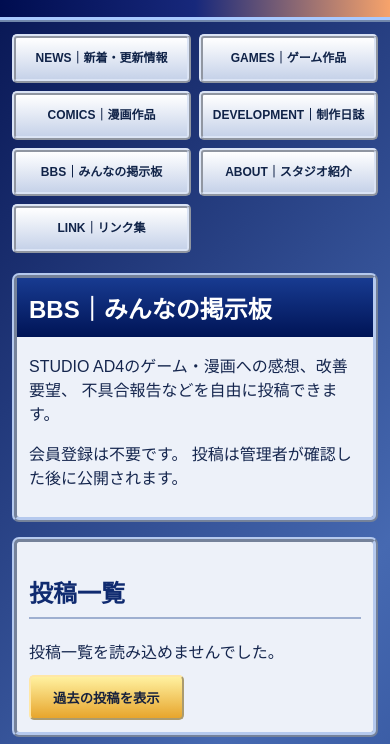
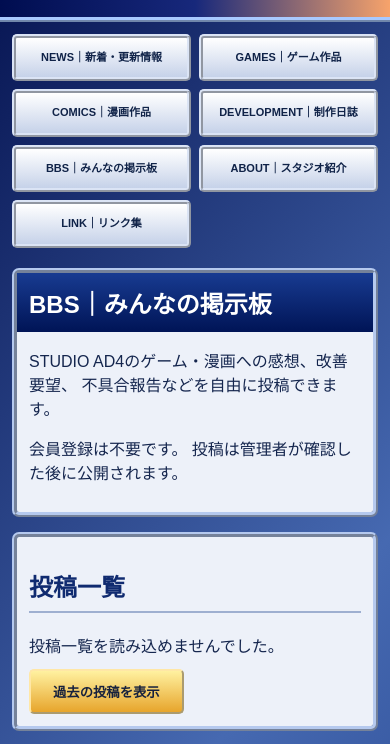
Before and after one commit to ada1680-oss/studio-ad4, a plain HTML site: page bbs.html in a window 390 px wide. Shown: the part 71-815 px from the top of the page. Drawn offline with Linux system fonts and the light colour scheme; no server answers.

Commit message:
Update bbs.html

```diff
--- a/bbs.html
+++ b/bbs.html
@@ -177,7 +177,11 @@ footer{
  .panel{padding:12px}
  h1{margin:-12px -12px 15px}
 }
-.site-nav {   display: flex;   flex-direction: column;   gap: 6px;   width: 205px;   padding: 0; }  .site-nav a {   display: block;   background: linear-gradient(#ffffff, #c6d2e9);   border: 4px ridge #dbe4f5;   border-radius: 5px;   color: #102348;   font-size: 15px;   font-weight: bold;   text-decoration: none;   padding: 12px 8px;   text-align: center;   line-height: 1.4; }  .site-nav a:hover {   background: linear-gradient(#e9a52b, #a52600);   color: white; }  @media (min-width: 751px) {   .site-nav {     position: absolute;     top: 156px;     left: 18px;   }    main {     margin-left: 240px;     margin-right: 18px;     width: auto; max-width: none;  } }  @media (max-width: 750px) {   .site-nav {     position: static;     display: grid;     grid-template-columns: repeat(2, minmax(0, 1fr));     gap: 8px;     width: auto;     margin: 12px;   }    .site-nav a {     font-size: 12px;     padding: 12px 4px;   } } </style>
+.site-nav {   display: flex;   flex-direction: column;   gap: 6px;   width: 205px;   padding: 0; }  .site-nav a {   display: block;   background: linear-gradient(#ffffff, #c6d2e9);   border: 4px ridge #dbe4f5;   border-radius: 5px;   color: #102348;   font-size: 15px;   font-weight: bold;   text-decoration: none;   padding: 12px 8px;   text-align: center;   line-height: 1.4; }  .site-nav a:hover {   background: linear-gradient(#e9a52b, #a52600);   color: white; }  @media (min-width: 751px) {   .site-nav {     position: absolute;     top: 156px;     left: 18px;   }    main {     margin-left: 240px;     margin-right: 18px;     width: auto; max-width: none;  } }  @media (max-width: 750px) {   .site-nav {     position: static;     display: grid;     grid-template-columns: repeat(2, minmax(0, 1fr));     gap: 8px;     width: auto;     margin: 12px;   }    .site-nav a {
+    font-size: 11px;
+    padding: 12px 4px;
+    white-space: nowrap;
+}   } } </style>
 </head>
 
 <body>
```
